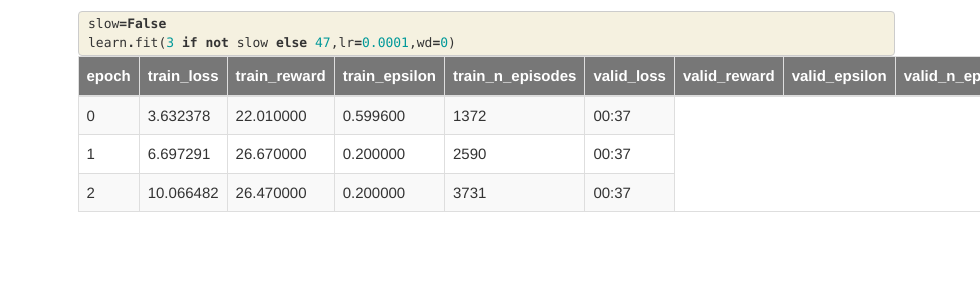
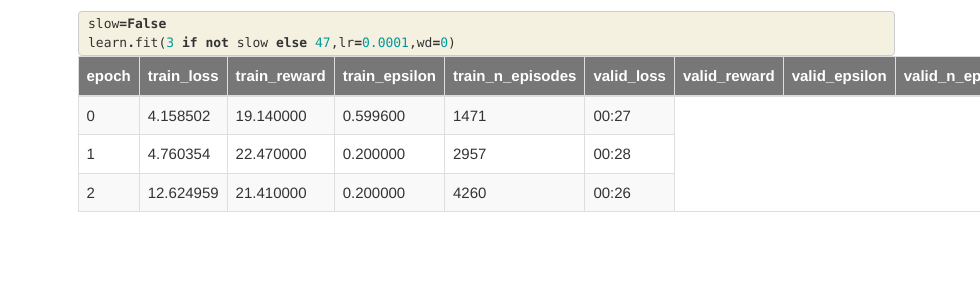
Before and after one commit to josiahls/fastrl, a Jekyll site: the page built from docs/agents.dqn.targets.html, in a window 1280 px wide. Shown: the part 694-994 px from the top of the page, without its empty margins (300-1280 px from the left). Built offline with Jekyll 4.4.1, drawn with Linux system fonts in a browser that asks for light colours; nearby versions of some CDN libraries; comment, search, counter and statistics services are not loaded.

```diff
--- a/docs/agents.dqn.targets.html
+++ b/docs/agents.dqn.targets.html
@@ -147,27 +147,27 @@ nb_path: "nbs/10b_agents.dqn.targets.ipynb"
   <tbody>
     <tr>
       <td>0</td>
-      <td>3.632378</td>
-      <td>22.010000</td>
+      <td>4.158502</td>
+      <td>19.140000</td>
       <td>0.599600</td>
-      <td>1372</td>
-      <td>00:37</td>
+      <td>1471</td>
+      <td>00:27</td>
     </tr>
     <tr>
       <td>1</td>
-      <td>6.697291</td>
-      <td>26.670000</td>
+      <td>4.760354</td>
+      <td>22.470000</td>
       <td>0.200000</td>
-      <td>2590</td>
-      <td>00:37</td>
+      <td>2957</td>
+      <td>00:28</td>
     </tr>
     <tr>
       <td>2</td>
-      <td>10.066482</td>
-      <td>26.470000</td>
+      <td>12.624959</td>
+      <td>21.410000</td>
       <td>0.200000</td>
-      <td>3731</td>
-      <td>00:37</td>
+      <td>4260</td>
+      <td>00:26</td>
     </tr>
   </tbody>
 </table>
```
Also changed, not shown: docs/agents.dqn.double.html (+4 -5 lines), 4 other files.
